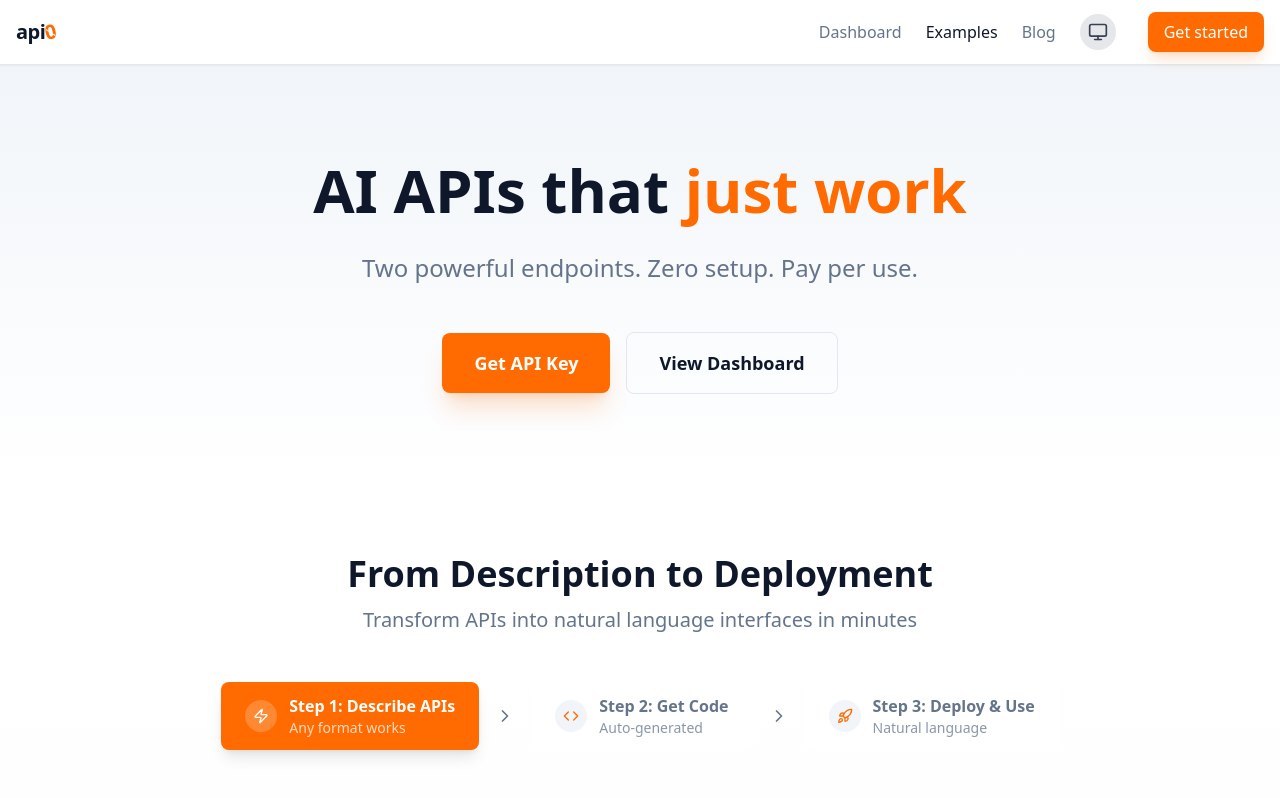
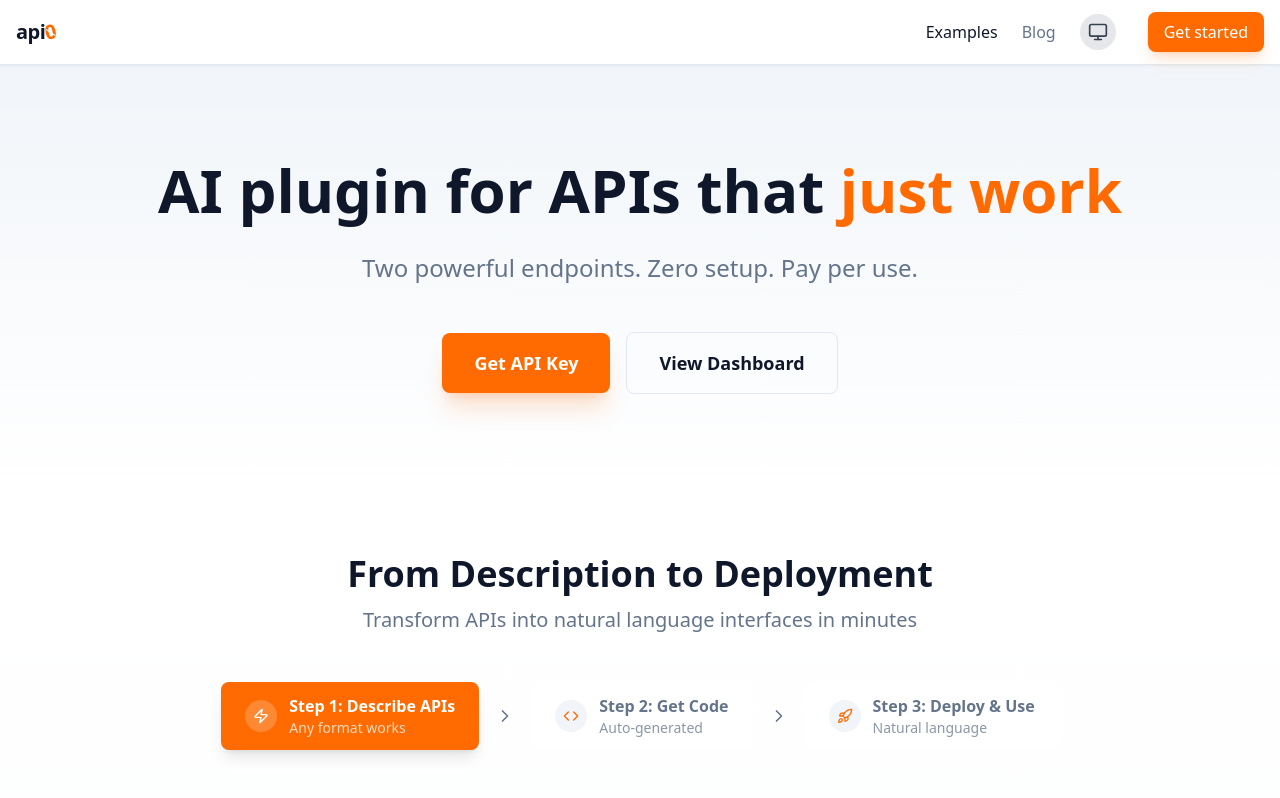
Before and after one commit to bennekrouf/landing-api0, a Next.js app: page / in a window 1280 px wide. Shown: the top 798 px of the page. Built offline with nearby package versions, Linux system fonts and the light colour scheme.

Commit message:
Change title

```diff
--- a/src/app/page.tsx
+++ b/src/app/page.tsx
@@ -11,7 +11,7 @@ const HomePage = () => {
       <section className="relative pt-24 pb-24 bg-gradient-to-b from-accent to-background">
         <div className="container mx-auto px-4 text-center">
           <h1 className="text-4xl sm:text-6xl font-bold mb-8 text-foreground">
-            AI APIs that <span className="text-[#FF6B00]">just work</span>
+            AI plugin for APIs that <span className="text-[#FF6B00]">just work</span>
           </h1>
           <p className="text-xl sm:text-2xl text-muted-foreground mb-12 max-w-2xl mx-auto">
             Two powerful endpoints. Zero setup. Pay per use.
--- a/src/components/Navigation.tsx
+++ b/src/components/Navigation.tsx
@@ -35,14 +35,14 @@ const Navigation = () => {
           </Link>
 
           <div className="hidden md:flex items-center gap-6">
-            <a
-              href="https://app.api0.ai"
-              target="_blank"
-              rel="noopener noreferrer"
-              className="text-muted-foreground hover:text-foreground transition-colors"
-            >
-              Dashboard
-            </a>
+            {/* <a */}
+            {/*   href="https://app.api0.ai" */}
+            {/*   target="_blank" */}
+            {/*   rel="noopener noreferrer" */}
+            {/*   className="text-muted-foreground hover:text-foreground transition-colors" */}
+            {/* > */}
+            {/*   Dashboard */}
+            {/* </a> */}
             <Link
               href="/#examples"
               className={`${isActive('/') ? 'text-foreground font-medium' : 'text-muted-foreground'} hover:text-foreground transition-colors`}
```
